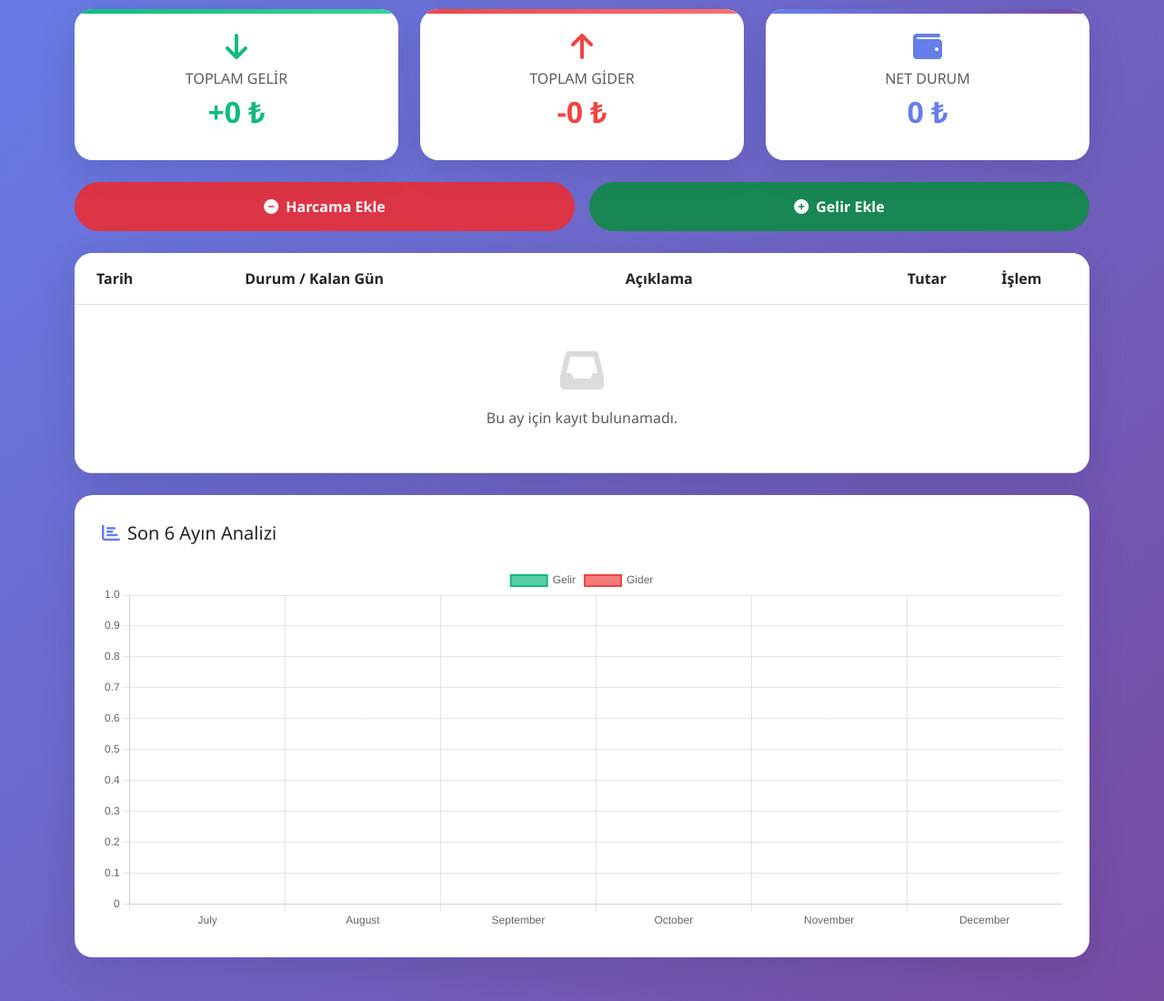
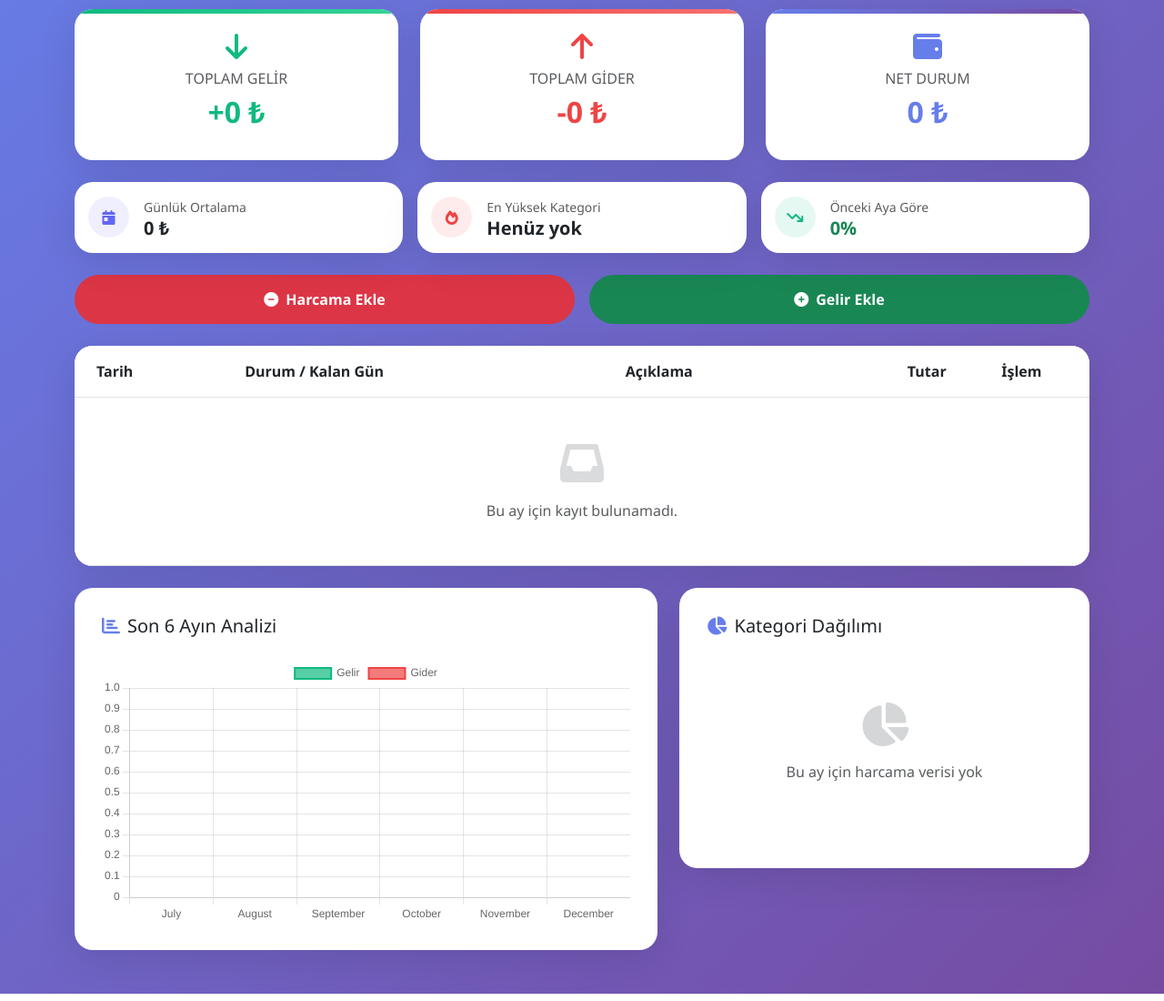
Before and after one commit to demirelmrtcn/Django-Website, a Django app: page /finans/ in a window 1280 px wide. Shown: the part 177-1277 px from the top of the page at 91% size. Run offline with Django 4.2, Linux system fonts and the light colour scheme; a user stored in the database is signed in; data that the repository does not hold is empty.

Commit message:
Add category system, pie chart, and enhanced stats to finance dashboard

```diff
--- a/md-website/core/forms.py
+++ b/md-website/core/forms.py
@@ -5,15 +5,17 @@ class TransactionForm(forms.ModelForm):
     class Meta:
         model = Transaction
         # Kullanıcıdan isteyeceğimiz alanlar:
-        fields = ['date', 'title', 'amount', 'installment_count', 'is_recurring']
+        fields = ['date', 'title', 'amount', 'category', 'installment_count', 'is_recurring']
         widgets = {
             'date': forms.DateInput(attrs={'type': 'date', 'class': 'form-control'}),
             'title': forms.TextInput(attrs={'class': 'form-control', 'placeholder': 'Örn: Maaş, Kira'}),
             'amount': forms.NumberInput(attrs={'class': 'form-control', 'step': '0.01'}),
+            'category': forms.Select(attrs={'class': 'form-select'}),
             'installment_count': forms.NumberInput(attrs={'class': 'form-control', 'min': '0'}),
             # Checkbox için stil
             'is_recurring': forms.CheckboxInput(attrs={'class': 'form-check-input'}),
         }
+
 
 class AddProductForm(forms.ModelForm):
     class Meta:
--- a/md-website/core/templates/core/finance.html
+++ b/md-website/core/templates/core/finance.html
@@ -249,6 +249,56 @@
             </div>
         </div>
 
+        <!-- Mini Stats Cards -->
+        <div class="row g-3 mb-4">
+            <div class="col-md-4">
+                <div class="stats-card" style="padding: 15px;">
+                    <div class="d-flex align-items-center">
+                        <div class="rounded-circle d-flex align-items-center justify-content-center me-3"
+                            style="width: 45px; height: 45px; background: rgba(99, 102, 241, 0.1);">
+                            <i class="fas fa-calendar-day" style="color: #6366f1;"></i>
+                        </div>
+                        <div>
+                            <small class="text-muted">Günlük Ortalama</small>
+                            <h5 class="mb-0 fw-bold">{{ daily_average|floatformat:0|intcomma }} ₺</h5>
+                        </div>
+                    </div>
+                </div>
+            </div>
+            <div class="col-md-4">
+                <div class="stats-card" style="padding: 15px;">
+                    <div class="d-flex align-items-center">
+                        <div class="rounded-circle d-flex align-items-center justify-content-center me-3"
+                            style="width: 45px; height: 45px; background: rgba(239, 68, 68, 0.1);">
+                            <i class="fas fa-fire" style="color: #ef4444;"></i>
+                        </div>
+                        <div>
+                            <small class="text-muted">En Yüksek Kategori</small>
+                            <h5 class="mb-0 fw-bold">{{ top_category }}</h5>
+                        </div>
+                    </div>
+                </div>
+            </div>
+            <div class="col-md-4">
+                <div class="stats-card" style="padding: 15px;">
+                    <div class="d-flex align-items-center">
+                        <div class="rounded-circle d-flex align-items-center justify-content-center me-3"
+                            style="width: 45px; height: 45px; background: {% if expense_change_percent > 0 %}rgba(239, 68, 68, 0.1){% else %}rgba(16, 185, 129, 0.1){% endif %};">
+                            <i class="fas {% if expense_change_percent > 0 %}fa-arrow-trend-up{% else %}fa-arrow-trend-down{% endif %}"
+                                style="color: {% if expense_change_percent > 0 %}#ef4444{% else %}#10b981{% endif %};"></i>
+                        </div>
+                        <div>
+                            <small class="text-muted">Önceki Aya Göre</small>
+                            <h5
+                                class="mb-0 fw-bold {% if expense_change_percent > 0 %}text-danger{% else %}text-success{% endif %}">
+                                {% if expense_change_percent > 0 %}+{% endif %}{{ expense_change_percent }}%
+                            </h5>
+                        </div>
+                    </div>
+                </div>
+            </div>
+        </div>
+
         <!-- Action Buttons -->
         <div class="row g-3 mb-4">
             <div class="col-md-6">
@@ -296,8 +346,8 @@
                         </td>
                         <td
                             class="text-end {% if item.transaction_type == 'income' %}amount-income{% else %}amount-expense{% endif %} fs-5">
-                            {% if item.transaction_type == 'income' %}+{% else %}-{% endif %}{{
-                            item.amount|floatformat:0|intcomma }} ₺
+                            {% if item.transaction_type == 'income' %}+{% else %}-{% endif %}
+                            {{ item.amount|floatformat:0|intcomma }} ₺
                         </td>
                         <td class="text-center">
                             <a href="{% url 'delete_transaction' item.id %}" class="btn btn-link text-danger"
@@ -318,12 +368,33 @@
             </table>
         </div>
 
-        <!-- Chart -->
-        <div class="chart-container mb-5">
-            <h5 class="mb-4"><i class="fas fa-chart-bar me-2" style="color: #667eea;"></i>Son 6 Ayın Analizi</h5>
-            <canvas id="financeChart" style="max-height: 400px;"></canvas>
+        <!-- Charts Row -->
+        <div class="row g-4 mb-5">
+            <!-- Bar Chart -->
+            <div class="col-lg-7">
+                <div class="chart-container">
+                    <h5 class="mb-4"><i class="fas fa-chart-bar me-2" style="color: #667eea;"></i>Son 6 Ayın Analizi
+                    </h5>
+                    <canvas id="financeChart" style="max-height: 350px;"></canvas>
+                </div>
+            </div>
+            <!-- Pie Chart -->
+            <div class="col-lg-5">
+                <div class="chart-container">
+                    <h5 class="mb-4"><i class="fas fa-chart-pie me-2" style="color: #667eea;"></i>Kategori Dağılımı</h5>
+                    {% if category_values %}
+                    <canvas id="categoryChart" style="max-height: 350px;"></canvas>
+                    {% else %}
+                    <div class="text-center py-5">
+                        <i class="fas fa-chart-pie fa-3x text-muted opacity-25 mb-3"></i>
+                        <p class="text-muted">Bu ay için harcama verisi yok</p>
+                    </div>
+                    {% endif %}
+                </div>
+            </div>
         </div>
     </div>
+
 
     <!-- Modals (expense & income) - Keep existing modal code -->
     <div class="modal fade" id="expenseModal" tabindex="-1">
@@ -340,8 +411,10 @@
                         <div class="mb-3"><label class="form-label">Tarih</label> {{ form.date }}</div>
                         <div class="mb-3"><label class="form-label">Açıklama</label> {{ form.title }}</div>
                         <div class="mb-3"><label class="form-label">Tutar</label> {{ form.amount }}</div>
-                        <div class="mb-3"><label class="form-label">Taksit (Yoksa 0)</label> {{ form.installment_count
-                            }}</div>
+                        <div class="mb-3"><label class="form-label">Kategori</label> {{ form.category }}</div>
+                        <div class="mb-3"><label class="form-label">Taksit (Yoksa 0)</label>
+                            {{ form.installment_count }}
+                        </div>
                         <div class="mb-3 bg-light p-3 rounded d-flex align-items-center">
                             {{ form.is_recurring }}
                             <label class="form-check-label ms-2" for="id_is_recurring">
@@ -371,8 +444,11 @@
                         <div class="mb-3"><label class="form-label">Tarih</label> {{ form.date }}</div>
                         <div class="mb-3"><label class="form-label">Açıklama</label> {{ form.title }}</div>
                         <div class="mb-3"><label class="form-label">Tutar</label> {{ form.amount }}</div>
-                        <div class="mb-3"><label class="form-label">Taksit (Yoksa 0)</label> {{ form.installment_count
-                            }}</div>
+                        <div class="mb-3"><label class="form-label">Kategori</label> {{ form.category }}</div>
+                        <div class="mb-3"><label class="form-label">Taksit (Yoksa 0)</label>
+                            {{ form.installment_count }}
+                        </div>
+
                         <div class="mb-3 bg-light p-3 rounded d-flex align-items-center">
                             {{ form.is_recurring }}
                             <label class="form-check-label ms-2" for="id_is_recurring">
@@ -429,7 +505,50 @@
             scales: { y: { beginAtZero: true } }
         }
         });
+
+        // Kategori Dağılımı Pie Chart
+        {% if category_values %}
+        const categoryCtx = document.getElementById('categoryChart').getContext('2d');
+        new Chart(categoryCtx, {
+            type: 'doughnut',
+            data: {
+                labels: {{ category_labels| safe }},
+            datasets: [{
+                data: {{ category_values| safe }},
+            backgroundColor: {{ pie_colors| safe }},
+            borderWidth: 0,
+            hoverOffset: 10
+                }]
+            },
+            options: {
+            responsive: true,
+            maintainAspectRatio: true,
+            plugins: {
+                legend: {
+                    position: 'bottom',
+                    labels: {
+                        padding: 15,
+                        usePointStyle: true,
+                        font: { size: 11 }
+                    }
+                },
+                tooltip: {
+                    callbacks: {
+                        label: function (context) {
+                            const value = context.raw;
+                            const total = context.dataset.data.reduce((a, b) => a + b, 0);
+                            const percentage = ((value / total) * 100).toFixed(1);
+                            return context.label + ': ' + value.toLocaleString('tr-TR') + ' ₺ (' + percentage + '%)';
+                        }
+                    }
+                }
+            },
+            cutout: '60%'
+        }
+        });
+        {% endif %}
     </script>
+
 </body>
 
 </html>
--- a/md-website/core/views.py
+++ b/md-website/core/views.py
@@ -109,6 +109,61 @@ def finance_dashboard(request):
         chart_income.append(float(inc))
         chart_expense.append(float(exp))
 
+    # --- 6. KATEGORİ BAZLI HARCAMA ANALİZİ (Pie Chart için) ---
+    category_data = transactions.filter(transaction_type='expense').values('category').annotate(
+        total=Sum('amount')
+    ).order_by('-total')
+
+    # Kategori isimlerini Türkçe'ye çevir
+    category_labels = []
+    category_values = []
+    category_colors = {
+        'general': '#6366f1',
+        'food': '#f59e0b',
+        'transport': '#3b82f6',
+        'market': '#10b981',
+        'bills': '#ef4444',
+        'entertainment': '#8b5cf6',
+        'clothing': '#ec4899',
+        'health': '#14b8a6',
+        'education': '#6366f1',
+        'rent': '#f97316',
+        'salary': '#22c55e',
+        'bonus': '#84cc16',
+        'other': '#94a3b8',
+    }
+    category_display_names = dict(Transaction.CATEGORY_CHOICES)
+    pie_colors = []
+
+    for item in category_data:
+        cat_key = item['category']
+        category_labels.append(category_display_names.get(cat_key, cat_key))
+        category_values.append(float(item['total']))
+        pie_colors.append(category_colors.get(cat_key, '#94a3b8'))
+
+    # En yüksek harcama kategorisi
+    top_category = category_labels[0] if category_labels else 'Henüz yok'
+    top_category_amount = category_values[0] if category_values else 0
+
+    # Günlük ortalama harcama
+    import calendar
+    days_in_month = calendar.monthrange(selected_date.year, selected_date.month)[1]
+    daily_average = float(total_expense) / days_in_month if total_expense > 0 else 0
+
+    # Önceki ay karşılaştırması
+    prev_month_date = selected_date - relativedelta(months=1)
+    prev_month_expense = Transaction.objects.filter(
+        user=request.user,
+        transaction_type='expense',
+        date__year=prev_month_date.year,
+        date__month=prev_month_date.month
+    ).aggregate(Sum('amount'))['amount__sum'] or 0
+
+    if prev_month_expense > 0:
+        expense_change_percent = ((float(total_expense) - float(prev_month_expense)) / float(prev_month_expense)) * 100
+    else:
+        expense_change_percent = 0
+
     context = {
         'transactions': transactions,
         'form': form,
@@ -125,8 +180,18 @@ def finance_dashboard(request):
         'chart_labels': chart_labels,
         'chart_income': chart_income,
         'chart_expense': chart_expense,
+        # Kategori ve Pie Chart Verileri
+        'category_labels': category_labels,
+        'category_values': category_values,
+        'pie_colors': pie_colors,
+        # Ek İstatistikler
+        'top_category': top_category,
+        'top_category_amount': top_category_amount,
+        'daily_average': round(daily_average, 2),
+        'expense_change_percent': round(expense_change_percent, 1),
     }
     return render(request, 'core/finance.html', context)
+
 
 
 @login_required
```
Also changed, not shown: md-website/core/models.py (+19 -0 lines).
